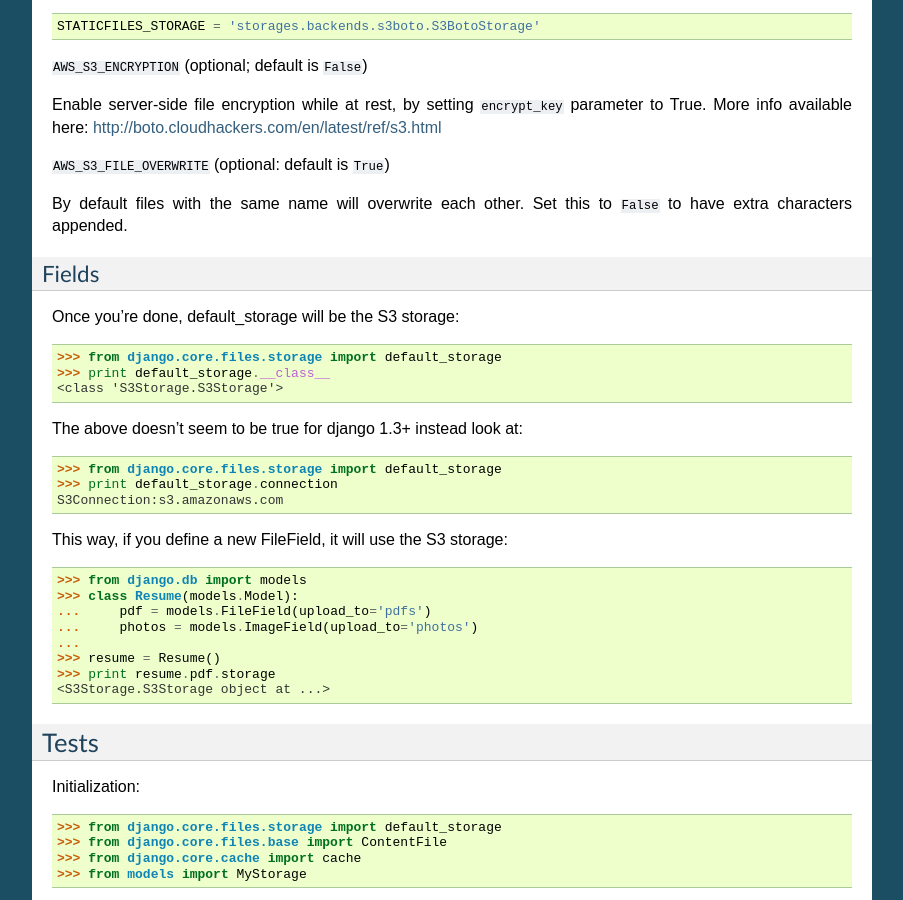
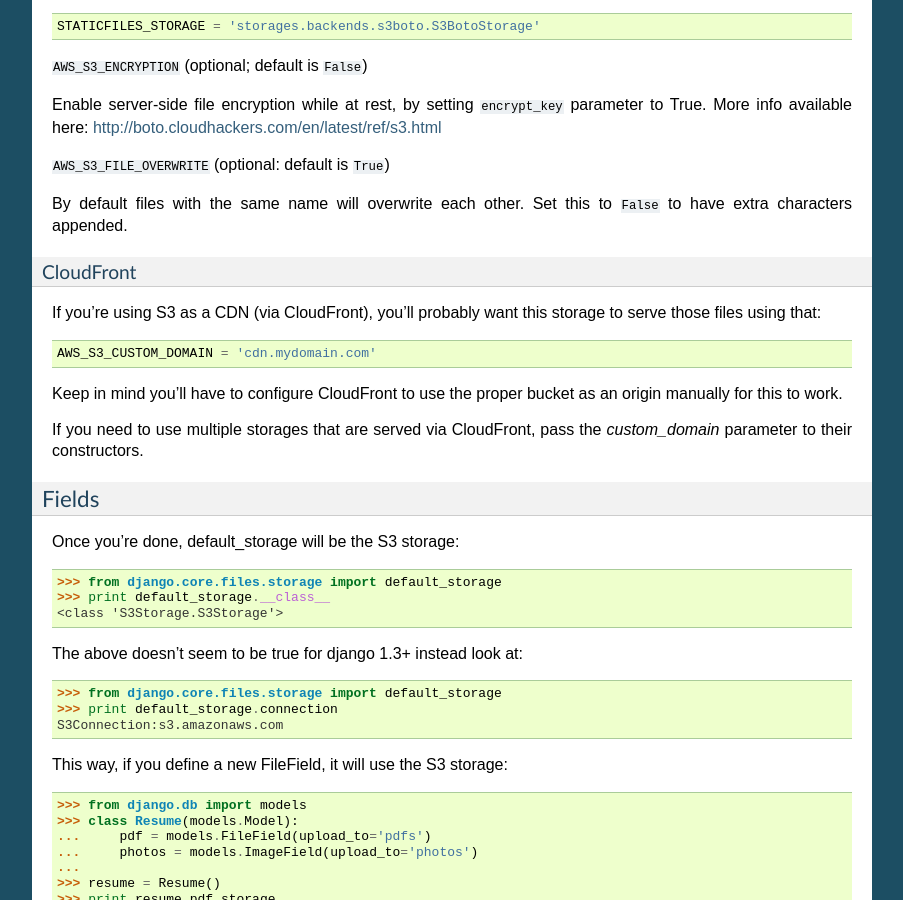
Before and after one commit to jschneier/django-storages, a Sphinx documentation site: the page built from docs/backends/amazon-S3.rst, in a window 1280 px wide and 900 px high, scrolled down 1146 px. Shown: the whole window, without its empty margins (198-1101 px from the left). Built offline with Sphinx 7.4.7, drawn with Linux system fonts in a browser that asks for light colours.

Commit message:
Document how to use CloudFront

```diff
--- a/docs/backends/amazon-S3.rst
+++ b/docs/backends/amazon-S3.rst
@@ -72,6 +72,19 @@ Enable server-side file encryption while at rest, by setting ``encrypt_key`` par
 
 By default files with the same name will overwrite each other. Set this to ``False`` to have extra characters appended.
 
+CloudFront
+~~~~~~~~~~
+
+If you're using S3 as a CDN (via CloudFront), you'll probably want this storage
+to serve those files using that::
+
+    AWS_S3_CUSTOM_DOMAIN = 'cdn.mydomain.com'
+
+Keep in mind you'll have to configure CloudFront to use the proper bucket as an
+origin manually for this to work.
+
+If you need to use multiple storages that are served via CloudFront, pass the
+`custom_domain` parameter to their constructors.
 
 Fields
 ------
```
